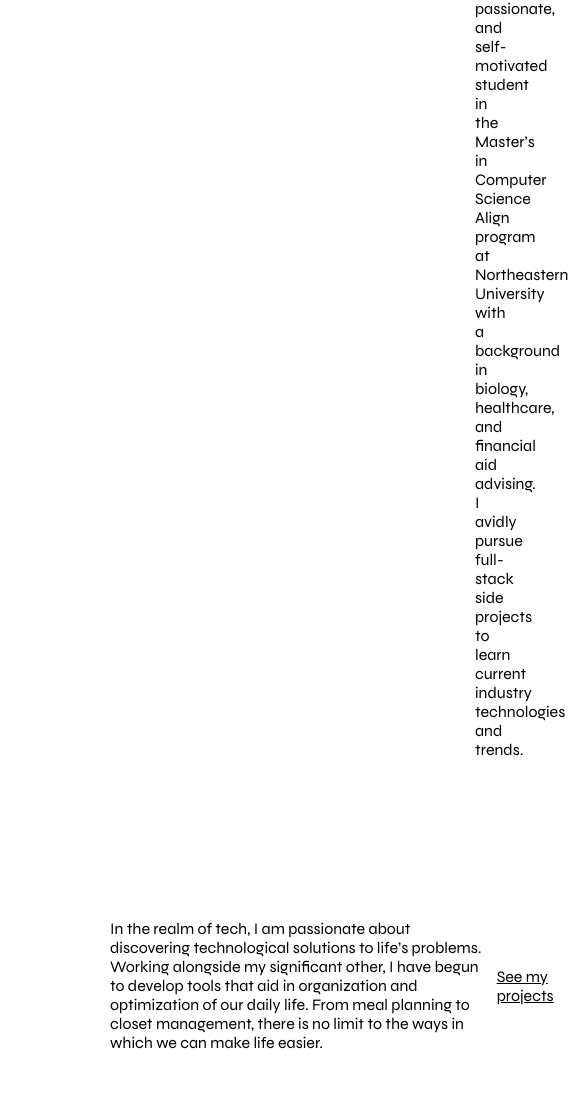
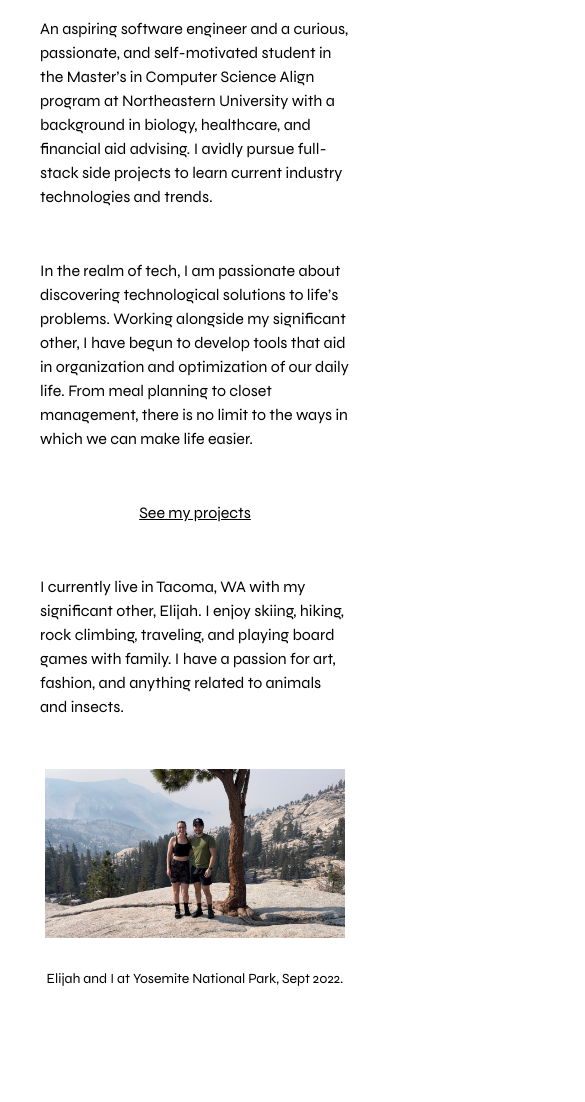
Before and after one commit to ibsenc/ibsenc.github.io, a plain HTML site: page about/index.html in a window 390 px wide. Shown: the part 666-1768 px from the top of the page, 585 px wide, since content can reach past the window. After the commit the page ends 1745 px from the top, so only its background shows below. Drawn offline with Linux system fonts and the light colour scheme; a web font is replaced by a local one.

Commit message:
Fixed about section to include good mobile view

```diff
--- a/about/about.css
+++ b/about/about.css
@@ -62,6 +62,7 @@
 
 .text {
     font-family: 'Syne', sans-serif;
+    line-height: 1.5;
 }
 
 .intro-title {
@@ -84,3 +85,51 @@
     text-align: center;
     font-size: 14px;
 }
+
+@media (max-width: 450px) {
+
+    .about-grid-outer-container {
+        margin: 20px;
+    }
+
+    .about-grid-container {
+        display: grid;
+        grid-template-columns: 1fr;
+        margin-bottom: 50px;
+
+        grid-template-areas:
+            "profile-image"
+            "first-paragraph"
+            "second-paragraph"
+            "projects-link"
+            "third-paragraph"
+            "hobby-image"
+        ;
+        grid-template-rows: min-content;
+        grid-gap: 10px;
+    }
+
+    .text {
+        padding: 20px;
+        display: flex;
+        justify-content: center;
+    }
+
+    .intro-title {
+        margin-bottom: 20px;
+        text-align: center;
+    }
+
+    .profile-image {
+        margin-top: 50px;
+        margin-bottom: 40px;
+    }
+
+    .first-paragraph {
+        padding: 0px;
+    }
+
+    .hobby-image {
+        margin-top: 20px;
+    }
+}
--- a/about/index.html
+++ b/about/index.html
@@ -31,13 +31,18 @@
                 <div class="profile-image">
                     <img src="../resources/profile_pic.jpg" width="300" height="300" alt="Portait photo of the website owner: a blonde woman smiling while wearing a graduation cap">
                 </div>
-                <div class="first-paragraph text">
+                <div class="first-paragraph">
                     <div class="intro-title">Hello! I'm Camille</div>
-                    <div class="intro-content">An aspiring software engineer and a curious, passionate, and self-motivated student in the Master’s in Computer Science Align program at Northeastern University with a background in biology, healthcare, and financial aid advising. I avidly pursue full-stack side projects to learn current industry technologies and trends.
+                    <div class="intro-content">
+                        <div class="text-container text">
+                            An aspiring software engineer and a curious, passionate, and self-motivated student in the Master’s in Computer Science Align program at Northeastern University with a background in biology, healthcare, and financial aid advising. I avidly pursue full-stack side projects to learn current industry technologies and trends.
+                        </div>
                     </div>
                 </div>
                 <div class="second-paragraph text">
-                    In the realm of tech, I am passionate about discovering technological solutions to life’s problems. Working alongside my significant other, I have begun to develop tools that aid in organization and optimization of our daily life. From meal planning to closet management, there is no limit to the ways in which we can make life easier.
+                    <div class="text-container">
+                        In the realm of tech, I am passionate about discovering technological solutions to life’s problems. Working alongside my significant other, I have begun to develop tools that aid in organization and optimization of our daily life. From meal planning to closet management, there is no limit to the ways in which we can make life easier.
+                    </div>
                 </div>
                 <div class="projects-link text">
                     <div class="projects-link">
@@ -53,7 +58,9 @@
                     </div>
                 </div>
                 <div class="third-paragraph text">
-                    I currently live in Tacoma, WA where I live with my significant other, Elijah. I enjoy skiing, hiking, rock climbing, traveling, and playing board games with family. I have a passion for art, fashion, and anything related to animals and insects.
+                    <div class="text-container">
+                        I currently live in Tacoma, WA with my significant other, Elijah. I enjoy skiing, hiking, rock climbing, traveling, and playing board games with family. I have a passion for art, fashion, and anything related to animals and insects.
+                    </div>
                 </div>
             </div>
         </div>
```
